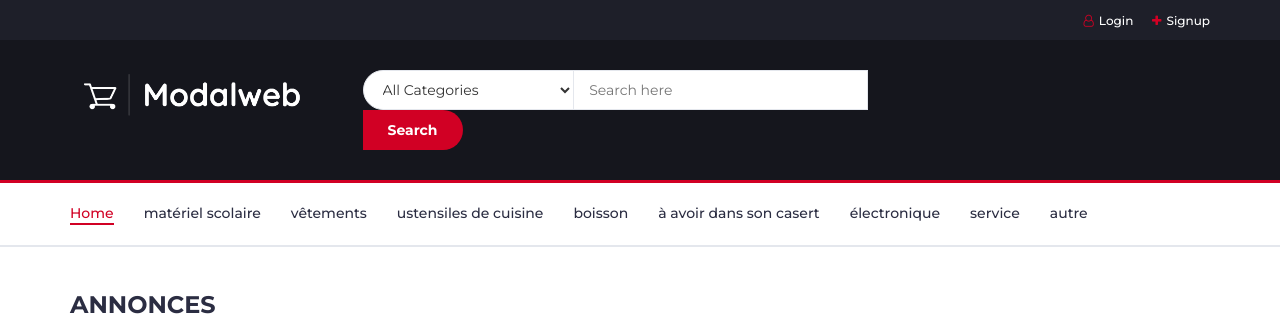
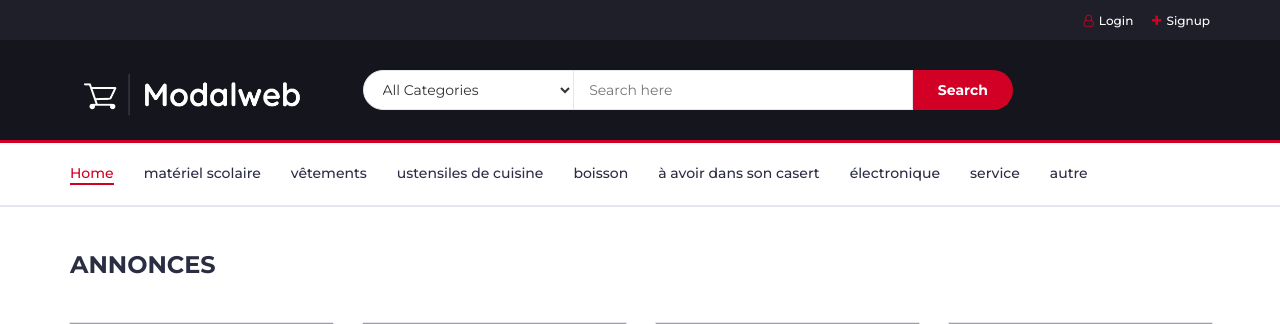
Before and after one commit to brunorabelo/modalweb, a PHP site: page /content/index.php in a window 1280 px wide. Shown: the top 324 px of the page. Run offline with PHP 8.4, Linux system fonts and the light colour scheme; data comes from the database, SQL or seed files in the repository; grey boxes are pictures that could not be loaded.

Commit message:
adjusting

```diff
--- a/content/css/style.css
+++ b/content/css/style.css
@@ -475,7 +475,7 @@ textarea.input {
 }
 
 .header-search form .input {
-  width: calc(100% - 260px);
+  width: calc(80% - 260px);
   margin-right: -4px;
 }
 
--- a/content/edit_annonce.php
+++ b/content/edit_annonce.php
@@ -126,7 +126,7 @@ get_header();
                         <div class="container">
                             <!-- row -->
                             <div class="row">
-                                <img src="./img/annonces/<?php echo htmlspecialchars($annonce->photo) ?>" alt="">
+                                <img src="./img/annonces/<?php echo htmlspecialchars($annonce->photo) ?>" alt="" style="max-height: 250px">
                             </div>
                         </div>
                         <label for="photo">Photo :</label>
--- a/content/utils/_view_utils.php
+++ b/content/utils/_view_utils.php
@@ -67,11 +67,11 @@ function get_search()
     }
     echo '
     <!-- SEARCH BAR -->
-    <div class="col-md-6">
+    <div class="col-md-8">
         <div class="header-search">
-            <form method="get" action="search.php">
-    <select class="input-select" name="category">
-    <option value="0"' . (!$category ? "" : "selected") . '>All Categories</option>';
+            <form class="form-inline" method="get" action="search.php">
+            <select class="input-select" name="category">
+            <option value="0"' . (!$category ? "" : "selected") . '>All Categories</option>';
     foreach ($categories as $cat) {
         echo "<option value='{$cat->id}'" . ($category == $cat->id ? "selected" : "") . "> " . htmlspecialchars($cat->nom) . "</option>";
     }
@@ -136,7 +136,7 @@ function get_header()
     get_search();
 
     echo '<!-- ACCOUNT -->
-                <div class="col-md-3 clearfix">
+                <div class="col-md-1 clearfix">
                     <div class="header-ctn">
                         <!-- Cart
                         <div class="dropdown">
@@ -439,7 +439,7 @@ function get_breadcrumb($annonce)
                     <li><a href="index.php">Home</a></li>
                     <li><a href="index.php">All Categories</a></li>
                     <li><a href="index.php?category=' . $category->id . '">' . htmlspecialchars($category->nom) . '</a></li>
-                    <li class="active">' .htmlspecialchars($annonce->title) . '</li>
+                    <li class="active">' . htmlspecialchars($annonce->title) . '</li>
                 </ul>
             </div>
         </div>
@@ -514,4 +514,5 @@ function get_footer()
 FOOTER;
 
 }
+
 ?>
```
Also changed, not shown: 1 other file.
